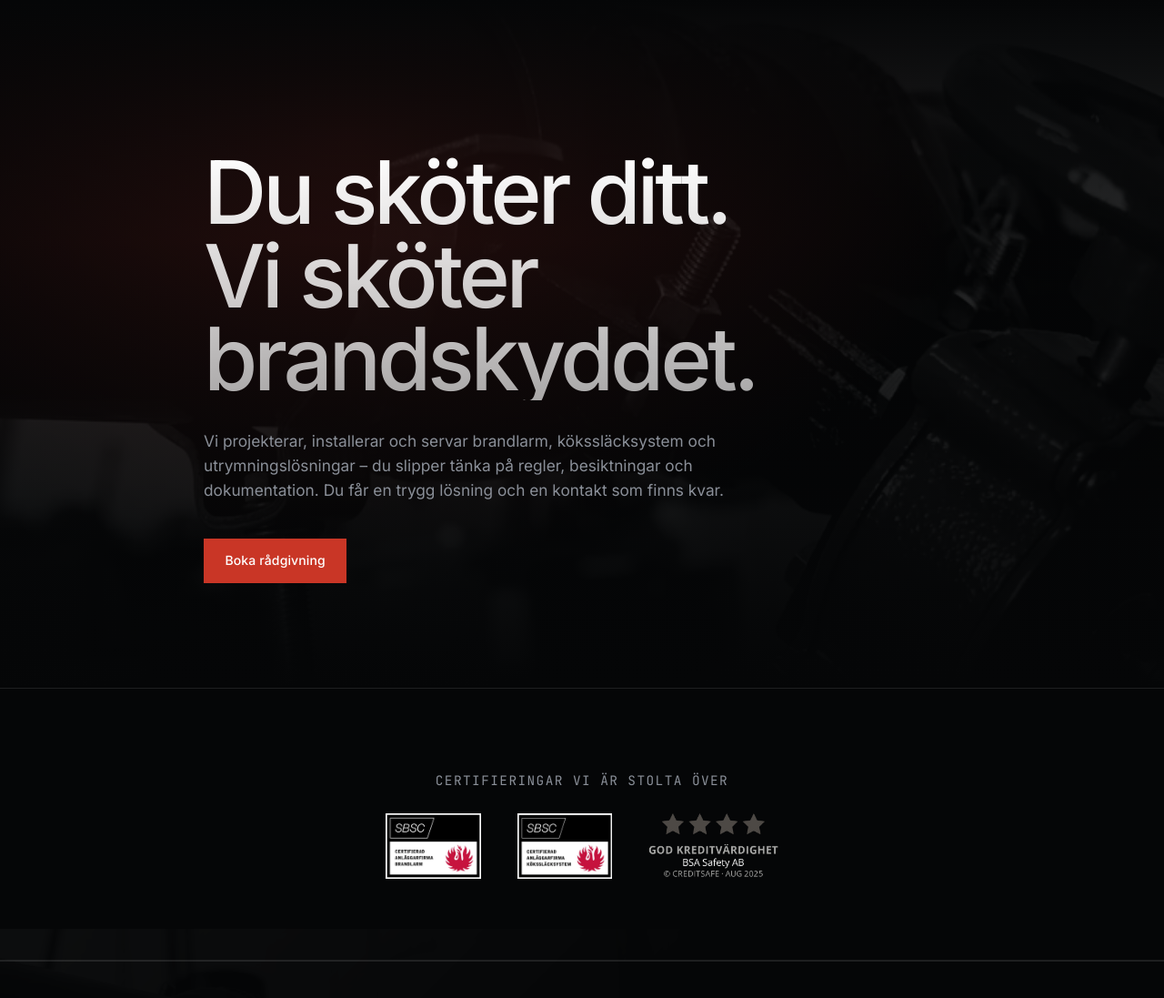
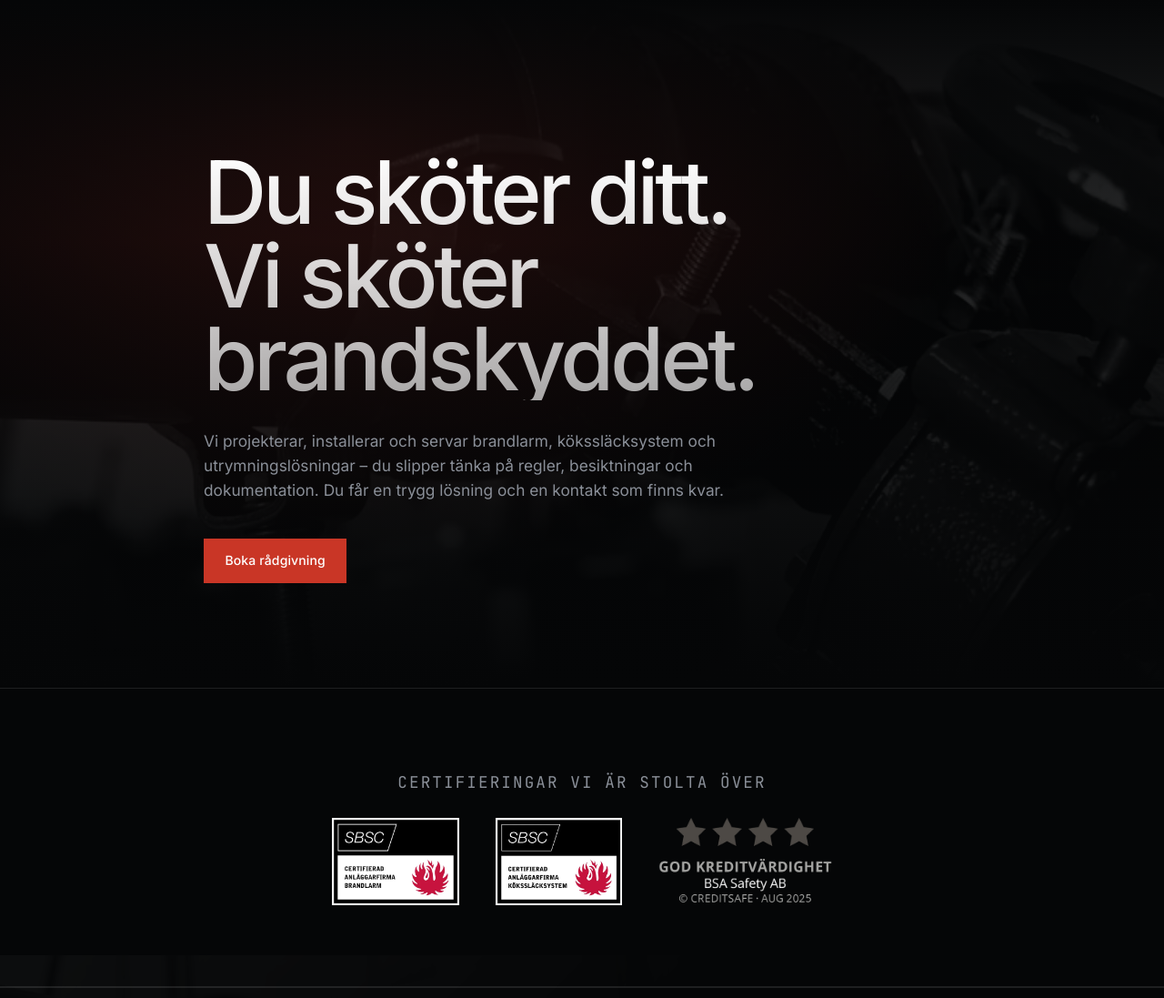
Before and after one commit to karljohanjansson/nytt-projekt, a website built with Vite: page index.html in a window 1280 px wide. Shown: the top 1097 px of the page at 91% size. Built offline with nearby package versions, Linux system fonts and the light colour scheme.

Commit message:
Certifieringsloggor och text: ännu större

```diff
--- a/src/styles.css
+++ b/src/styles.css
@@ -1005,9 +1005,9 @@ ul, ol { margin: 0; padding: 0; list-style: none; }
 }
 .proof__label {
   font-family: var(--font-mono);
-  font-size: 0.9rem;
-  color: var(--muted);
-  letter-spacing: 0.1em;
+  font-size: 1.1rem;
+  color: var(--muted);
+  letter-spacing: 0.12em;
   text-transform: uppercase;
 }
 .proof__logos {
@@ -1018,7 +1018,7 @@ ul, ol { margin: 0; padding: 0; list-style: none; }
   gap: 2.5rem;
 }
 .proof__logos img {
-  height: 72px;
+  height: 96px;
   width: auto;
   filter: none;
   opacity: 1;
```
